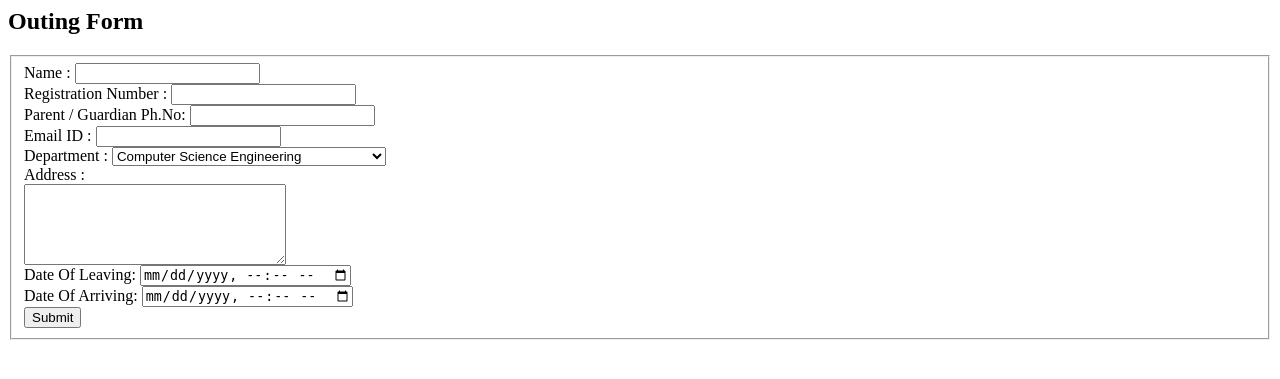
After one commit to GanesshMM/webproject, a Flask app: template templates/outing_form.html in a window 1280 px wide. The commit adds this page. Shown: the top 379 px of the page. Run offline with Flask 3, Linux system fonts and the light colour scheme; the template is opened without the code that fills it, so the values that code supplies are empty; parts of the project's set-up code (start-up, migrations or seed data) failed here and were passed over.

Commit message:
trying to add data submitted to database but there is error

```diff
--- a/app.py
+++ b/app.py
@@ -1,5 +1,5 @@
 from flask import Flask, render_template, jsonify, request
-from database import load_students_from_db, load_student_from_db
+from database import load_students_from_db, load_student_from_db, add_data_to_db
 
 app = Flask(__name__)
 
@@ -21,5 +21,12 @@ def show_student(id):
   return render_template('studentpage.html',
                          student = student)
 
+@app.route("/student/<id>/apply", methods=['post'])
+def apply_to_student(id):
+  data = request.form
+  add_data_to_db(id, data)
+  return render_template('outing_form_submit.html',
+                         data=data)
+
 if __name__ == "__main__":
   app.run(host='0.0.0.0', debug=True)
--- a/database.py
+++ b/database.py
@@ -45,3 +45,19 @@ def load_student_from_db(id):
       return None
     else:
       return dict(row._asdict())
+
+def add_data_to_db(id, data):
+  with engine.connect() as conn:
+    query = conn.execute(text(f"INSERT INTO datasubmitted (student_name, reg_no, department, email, phone_no, address, leaving_date, arriving_date) VALUES ({student_name}, {reg_no}, {department}, {email}, {phone_no}, {address}, {leaving_date}, {arriving_date})"))
+
+    conn.execute(query,
+                 id=id,
+                 student_name=data['student_name'],
+                 reg_no=data['reg_no'],
+                 department=data['department'],
+                 email=data['email'],
+                 phone_no=data['phone_no'],
+                 address=data['address'],
+                 leaving_date=data['leaving_date'],
+                 arriving_date=data['arriving_date']
+                )
--- /dev/null
+++ b/templates/outing_form.html
@@ -0,0 +1,54 @@
+<h2 class="text-center">Outing Form</h2>
+
+<form action="/student/{{student['id']}}/apply" id="login_form" method="post">
+  <fieldset>
+
+    <div class="mb-4">
+      <label for="student_name" >Name : </label>
+      <input type="text" id="student_name" name="student_name" >
+    </div>
+
+    <div class="mb-4">
+      <label for="reg_no">Registration Number : </label>
+      <input type="number" id="reg_no" name="reg_no" >
+    </div>
+
+    <div class="mb-4">
+      <label for="phone_no">Parent / Guardian Ph.No: </label>
+      <input type="tel" id="phone_no" name="phone_no" >
+    </div>
+
+    <div class="mb-4">
+      <label for="email">Email ID : </label>
+      <input type="email" id="email" name="email" >
+    </div>
+
+    <div class="mb-4">
+      <label for="department">Department : </label>
+      <select name="department" id="department">
+        <option value="Computer Science Engineering">Computer Science Engineering</option>
+        <option value="Artificial Intelligence and Data Science">Artificial Intelligence and Data Science</option>
+        <option value="Electrical and Communication Engineering">Electrical and Communication Engineering</option>
+        <option value=">Cyber Security">Cyber Security</option>
+      </select>
+    </div>
+
+    <div class="mb-4">
+      <label for="address">Address : </label><br>
+      <textarea name="address" id="address" cols="30" rows="5"></textarea>
+    </div>
+
+    <div class="mb-4">
+      <label for="leaving_date">Date Of Leaving:</label>
+      <input type="datetime-local" id="leaving_date" name="leaving_date" >
+    </div>
+
+    <div class="mb-4">
+      <label for="arriving_date">Date Of Arriving:</label>
+      <input type="datetime-local" id="arriving_date" name="arriving_date" >
+    </div>
+
+    <input type="submit">
+
+  </fieldset>
+</form>
--- a/templates/studentpage.html
+++ b/templates/studentpage.html
@@ -18,10 +18,13 @@
       <p>{{student.email}}</p>
       <h3 class="mb-1">Phone Number:</h3>
       <p>{{student.phone_no}}</p>
+      <h3 class="mb-1">Address:</h3>
+      <p>{{student.address}}</p>
       <h3 class="mb-1">Leaving Date and Time:</h3>
       <p>{{student.leaving_date}}</p>
       <h3 class="mb-1">Arriving Date and Time:</h3>
       <p>{{student.arriving_date}}</p>
+      {% include 'outing_form.html' %}
     </div>
 
     {% include 'footer.html' %}
```
Also changed, not shown: templates/outing_form_submit.html (added, +38 -0 lines).
